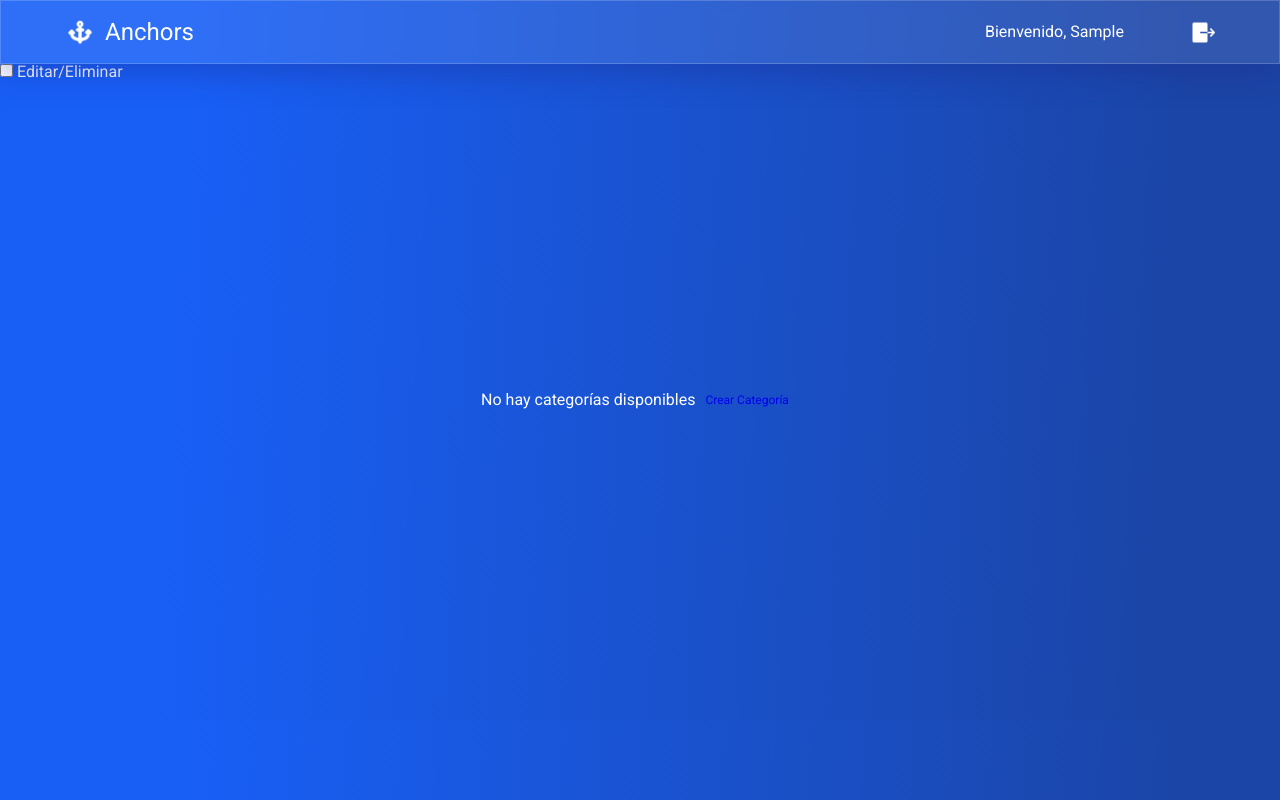
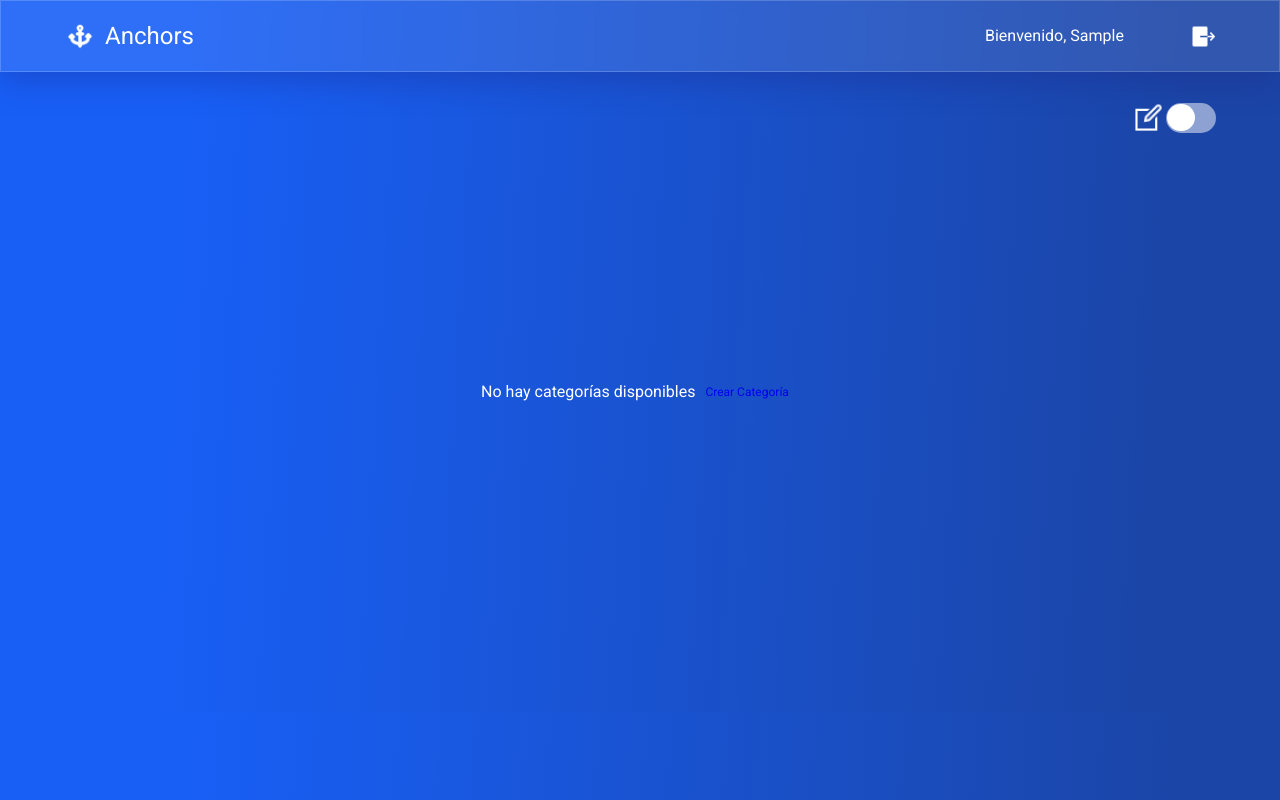
Before and after one commit to albino-babuino/anchors-application-django, a Django app: page /categories/ in a window 1280 px wide. Run offline with Django 5.2, Linux system fonts and the light colour scheme; the visitor is signed in with stand-in values (Sample User, id 1); data that the repository does not hold is empty.

Commit message:
Creado switch de editar/eliminar

```diff
--- a/anchorsapp/templates/anchorsapp/categories.html
+++ b/anchorsapp/templates/anchorsapp/categories.html
@@ -6,11 +6,11 @@
 
 <!-- Contenido de la página de categorías -->
 {% block content %}
+<main>
+	<!-- checkbox de edición -->
+	{% include "toggle_switch.html" %}
 
-<!-- checkbox de edición -->
-{% include "toggle_btn.html" %}
-
-<main class="index-main">
+	<section>
 		{% if category_object_list %} {% for category in category_object_list %}
 		<a href="{% url 'category_detail' category.pk %}">
 			<div>
@@ -19,16 +19,23 @@
 			</div>
 		</a>
 		<!-- Enlace para eliminar la categoría -->
-	<a href="{% url 'delete_category' category.pk %}" class="delete-btn">X</a>
+		<a href="{% url 'delete_category' category.pk %}" class="delete-btn"
+			>X</a
+		>
 		<!-- Enlace para actualizar la categoría -->
-	<a href="{% url 'update_category' category.pk %}" class="update-btn">Ed</a>
+		<a href="{% url 'update_category' category.pk %}" class="update-btn"
+			>Ed</a
+		>
 		{% endfor %} {% else %}
 		<p>No hay categorías disponibles</p>
 		{% endif %}
 		<!-- Enlace para crear categoría si el usuario está autenticado -->
 		{% if user.is_authenticated %}
-	<a href="{% url 'create_category' %}" class="create-btn">Crear Categoría</a>
+		<a href="{% url 'create_category' %}" class="create-btn"
+			>Crear Categoría</a
+		>
 		{% endif %}
+	</section>
 </main>
 
 {% endblock %}
--- a/anchorsapp/templates/anchorsapp/category_detail.html
+++ b/anchorsapp/templates/anchorsapp/category_detail.html
@@ -9,7 +9,7 @@
 <!-- Contenido de la página de detalle de categoría -->
 {% block content %}
 <!-- checkbox de edición -->
-{% include "toggle_btn.html" %}
+{% include "toggle_switch.html" %}
 
 <!-- Formulario de búsqueda -->
 {% include "search_form.html" %}
--- a/static/css/categories.css
+++ b/static/css/categories.css
@@ -1,5 +1,5 @@
 /** Estilos para el index.html */
-.index-main {
+main section {
     margin: 5vh 5vw;
     display: flex;
     flex-direction: row;
@@ -8,13 +8,13 @@
     align-items: center;
     height: 70vh;
 }
-.index-main img {
+main section img {
     width: 125px;
     height: 125px;
     border-radius: 10px;
 }
 
-.index-main a {
+main section a {
     margin: 10px;
     text-align: center;
     font-size: 0.75rem;
@@ -22,7 +22,7 @@
     transition: transform 0.5s;
 }
 
-.index-main a:hover {
+main section a:hover {
     transform: scale(1.1);
     transition: transform 0.3s;
 }
--- a/static/css/nav.css
+++ b/static/css/nav.css
@@ -1,5 +1,5 @@
 nav {
-    padding: 2vh 5vw;
+    padding: 20px 5vw;
     background: rgba(255, 255, 255, 0.1);
     box-shadow: 0 8px 32px 0 rgba(31, 38, 135, 0.37);
     backdrop-filter: blur(4px);
--- /dev/null
+++ b/static/css/toggle_switch.css
@@ -0,0 +1,55 @@
+#toggle-checkbox-container{
+    /* background-color: greenyellow; */
+    position: absolute;
+    top: 100px;
+    right: 5vw;
+    display: flex;
+    justify-content: center;
+    align-items: center;
+}
+
+.edit-icon{
+    height: 35px;
+}
+
+input[type=checkbox]{
+	height: 0;
+	width: 0;
+	visibility: hidden;
+}
+
+label {
+	cursor: pointer;
+	text-indent: -9999px;
+	width: 50px;
+	height: 30px;
+	background: rgba(255, 255, 255, 0.5);
+	display: block;
+	border-radius: 25px;
+	position: relative;
+}
+
+label:after {
+	content: '';
+	position: absolute;
+	top: 1.25px;
+	left: 1.25px;
+	width: 27.5px;
+	height: 27.5px;
+	background: #fff;
+	border-radius: 45px;
+	transition: 0.3s;
+}
+
+input:checked + label {
+	background: #dc3545;
+}
+
+input:checked + label:after {
+	left: calc(100% - 1.25px);
+	transform: translateX(-100%);
+}
+
+label:active:after {
+	width: 16.25px;
+}
--- a/templates/base/base.html
+++ b/templates/base/base.html
@@ -23,10 +23,9 @@
 		{% include "base/nav.html" %}
 
 		<!-- Bloque de contenido de la página -->
-		<main>
-			{% block content %}
-			<!-- Contenido de la página -->
-			{% endblock %}
-		</main>
+
+		{% block content %}
+		<!-- Contenido de la página -->
+		{% endblock %}
 	</body>
 </html>
--- a/templates/toggle_btn.html
+++ /dev/null
@@ -1,7 +0,0 @@
-<!-- Checkbox para mostrar/ocultar botones de editar y eliminar -->
-{% load static %}
-<label>
-	<input type="checkbox" class="toggle-edit-delete" /> Editar/Eliminar
-</label>
-<!-- Incluir el archivo JavaScript -->
-<script src="{% static 'js/toggleButtons.js' %}" defer></script>
--- /dev/null
+++ b/templates/toggle_switch.html
@@ -0,0 +1,15 @@
+<!-- Checkbox para mostrar/ocultar botones de editar y eliminar -->
+{% load static %}
+<!-- Estilos específicos -->
+{% block styles %}
+<link rel="stylesheet" href="{% static 'css/toggle_switch.css' %}" />
+{% endblock %}
+<!-- Contenido -->
+<div id="toggle-checkbox-container">
+	<img src="{% static 'images/icons/edit.png' %}" class="edit-icon" />
+	<input type="checkbox" id="toggle-checkbox" class="toggle-edit-delete" />
+	<label for="toggle-checkbox"></lable>
+</div>
+
+<!-- Incluir el archivo JavaScript -->
+<script src="{% static 'js/toggleButtons.js' %}" defer></script>
```
Also changed, not shown: static/images/icons/edit.png (added). Lines whose indentation alone changed are shown as unchanged.
